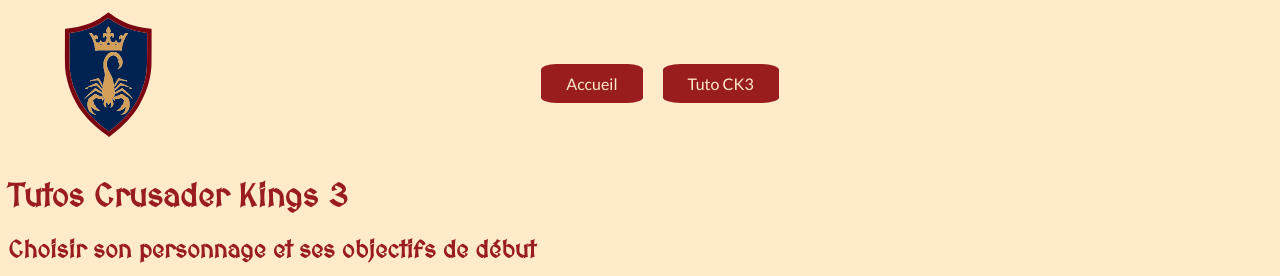
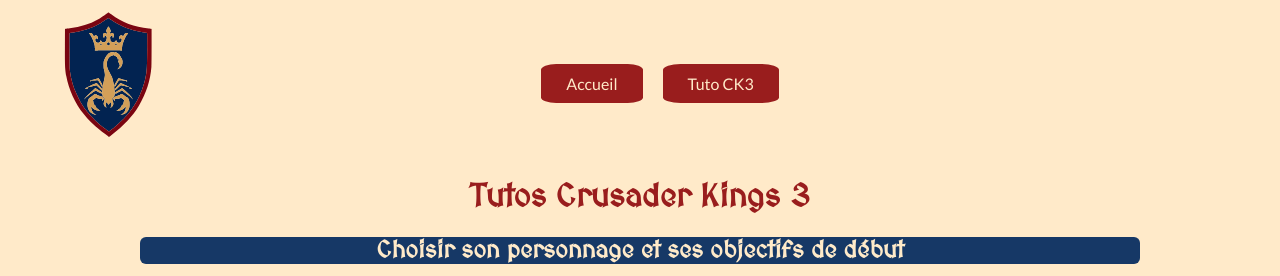
Before and after one commit to Dylan-Chap/ldscorpio, a Flask app: page /tuto-ck3 in a window 1280 px wide. Shown: the top 276 px of the page. Run offline with Flask 3, Linux system fonts and the light colour scheme.

Commit message:
Mise en page des tutos CK3 : vidéo et texte côte à côte, bandeaux de titres

```diff
--- a/static/css/style.css
+++ b/static/css/style.css
@@ -175,3 +175,28 @@ section.banniere img {
     left: 50%;
     transform: translateX(-50%);
 }
+
+.video_tuto {
+    text-align: center;
+}
+
+.video_tuto h2 {
+    background: var(--texte);
+    color: var(--fond);
+    border-radius: 6px;
+    max-width: 1000px;
+    margin: 0 auto;
+    margin-bottom: 15px;
+    margin-top: 15px;
+}
+
+.video_text {
+    display: flex;
+    gap: 15px;
+    margin: 0 auto;
+    max-width: 1000px;
+}
+
+.titre_ck3 {
+    text-align: center;
+}
--- a/templates/tuto_ck3.html
+++ b/templates/tuto_ck3.html
@@ -1,11 +1,12 @@
 {% extends 'base.html' %}
 {% block title %}Tuto CK3{% endblock %}
 {% block content %}
-    <h1>Tutos Crusader Kings 3</h1>
+    <h1 class="titre_ck3">Tutos Crusader Kings 3</h1>
     <section class="carousel"></section>
     <section class="video_tuto">
         <article>
             <h2>Choisir son personnage et ses objectifs de début</h2>
+            <div class="video_text">
                 <iframe
                     width="560" height="315"
                     src="https://www.youtube.com/embed/WpnPTn--r3I?si=s6a2cDhbr5pb1Grx"
@@ -15,9 +16,11 @@
                     allowfullscreen>
                 </iframe>
                 <p>Ici sera écrit un petit texte qui expliquera tres rapidement ma video tuto.</p>
+            </div>
         </article>
         <article>
             <h2>Comprendre l’interface et les ressources principales</h2>
+            <div class="video_text">
                 <iframe
                     width="560" height="315"
                     src="https://www.youtube.com/embed/WpnPTn--r3I?si=s6a2cDhbr5pb1Grx"
@@ -27,9 +30,11 @@
                     allowfullscreen>
                 </iframe>
                 <p>Ici sera écrit un petit texte qui expliquera tres rapidement ma video tuto.</p>
+            </div>
         </article>
         <article>
             <h2>Gérer ses vassaux sans se faire trahir</h2>
+            <div class="video_text">
                 <iframe
                     width="560" height="315"
                     src="https://www.youtube.com/embed/WpnPTn--r3I?si=s6a2cDhbr5pb1Grx"
@@ -39,6 +44,7 @@
                     allowfullscreen>
                 </iframe>
                 <p>Ici sera écrit un petit texte qui expliquera tres rapidement ma video tuto.</p>
+            </div>
         </article>
     </section>
     <section class="formulaire"></section>
```
Lines whose indentation alone changed are shown as unchanged.
